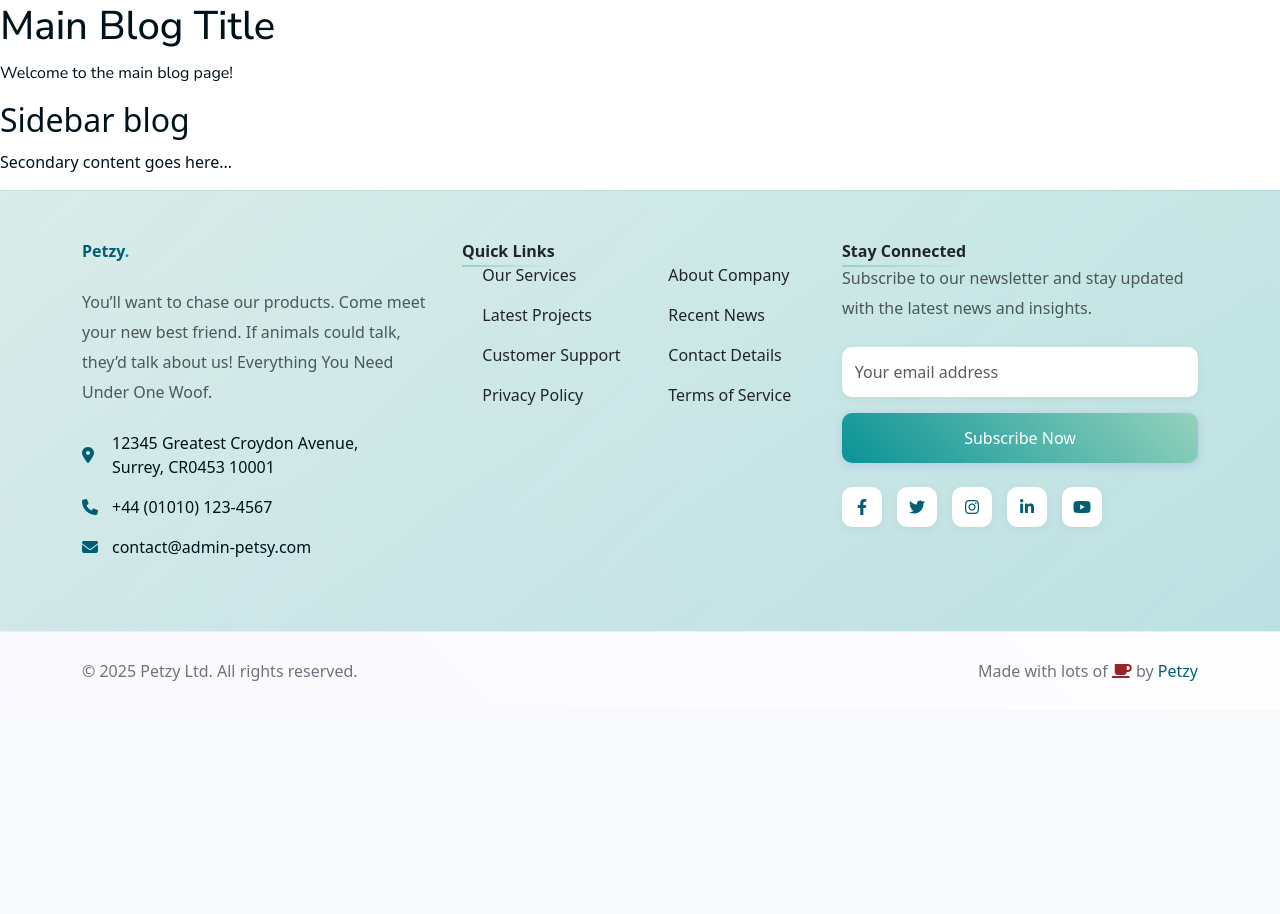
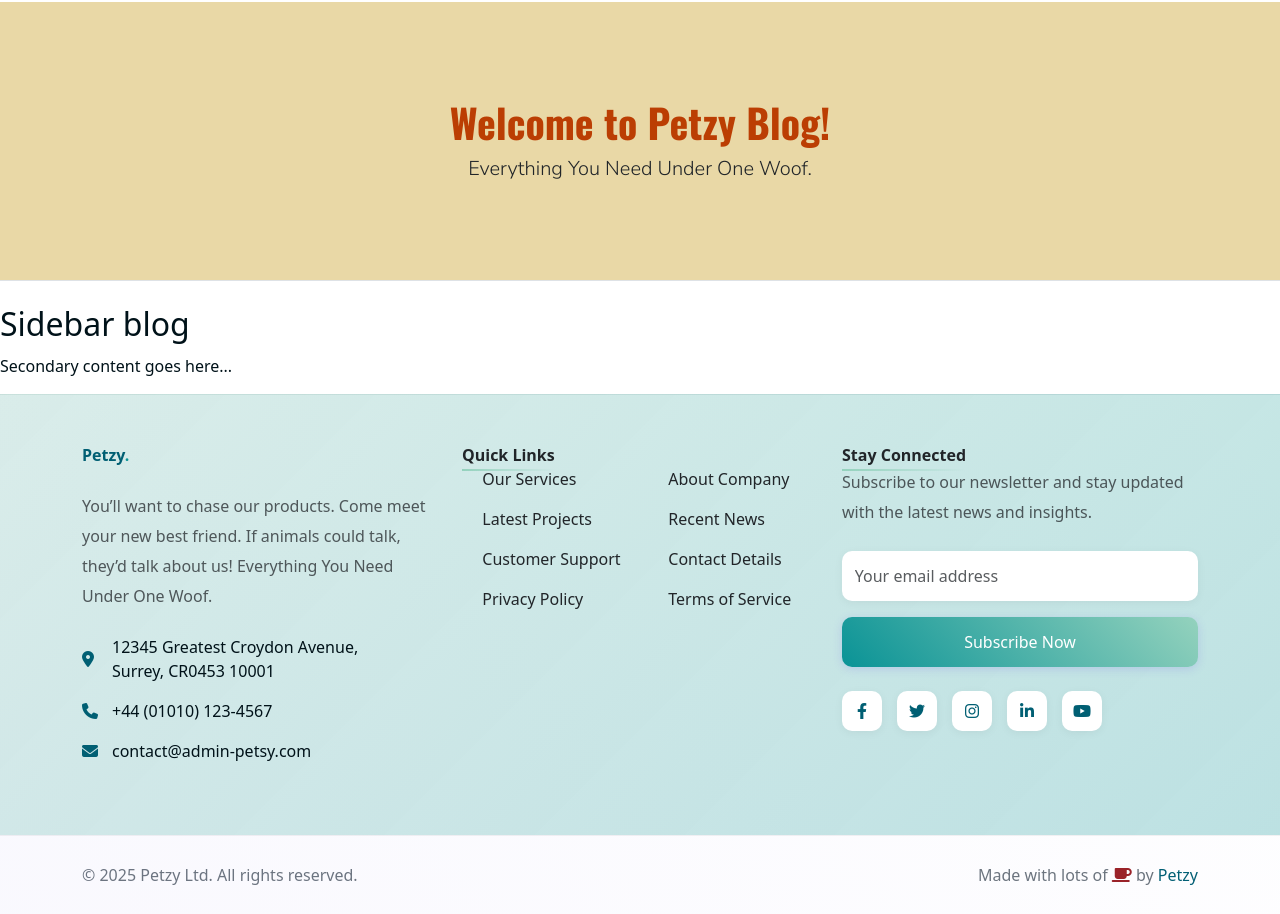
Before and after one commit to johnclamy/petstoreproject, a Django app: page /blog/post/ in a window 1280 px wide. Shown: the part 132-1046 px from the top of the page. Before the commit the page ends 813 px from the top, so only its background shows below. Run offline with Django 5.2, Linux system fonts and the light colour scheme; some libraries are stand-ins or nearby versions.

Commit message:
set the template header of the blog homepage

```diff
--- a/blog/templates/blog/post/index.html
+++ b/blog/templates/blog/post/index.html
@@ -1,7 +1,13 @@
 {% extends "../layout-blog.html" %}
 {% block content %}
-<h1>Main Blog Title</h1>
-<p>Welcome to the main blog page!</p>
+<header class="py-5 border-bottom mb-4" style="background-color: var(--dj-bg-3);">
+    <div class="container">
+        <div class="text-center my-5">
+            <h1 class="oswald-headings" style="color: var(--dj-text-4);">Welcome to <b>Petzy</b> Blog!</h1>
+            <p class="lead mb-0 text-dark">Everything You Need Under One Woof.</p>
+        </div>
+    </div>
+</header>
 {% endblock content %}
 {% block sidebar %}
     {{ block.super }}
```
